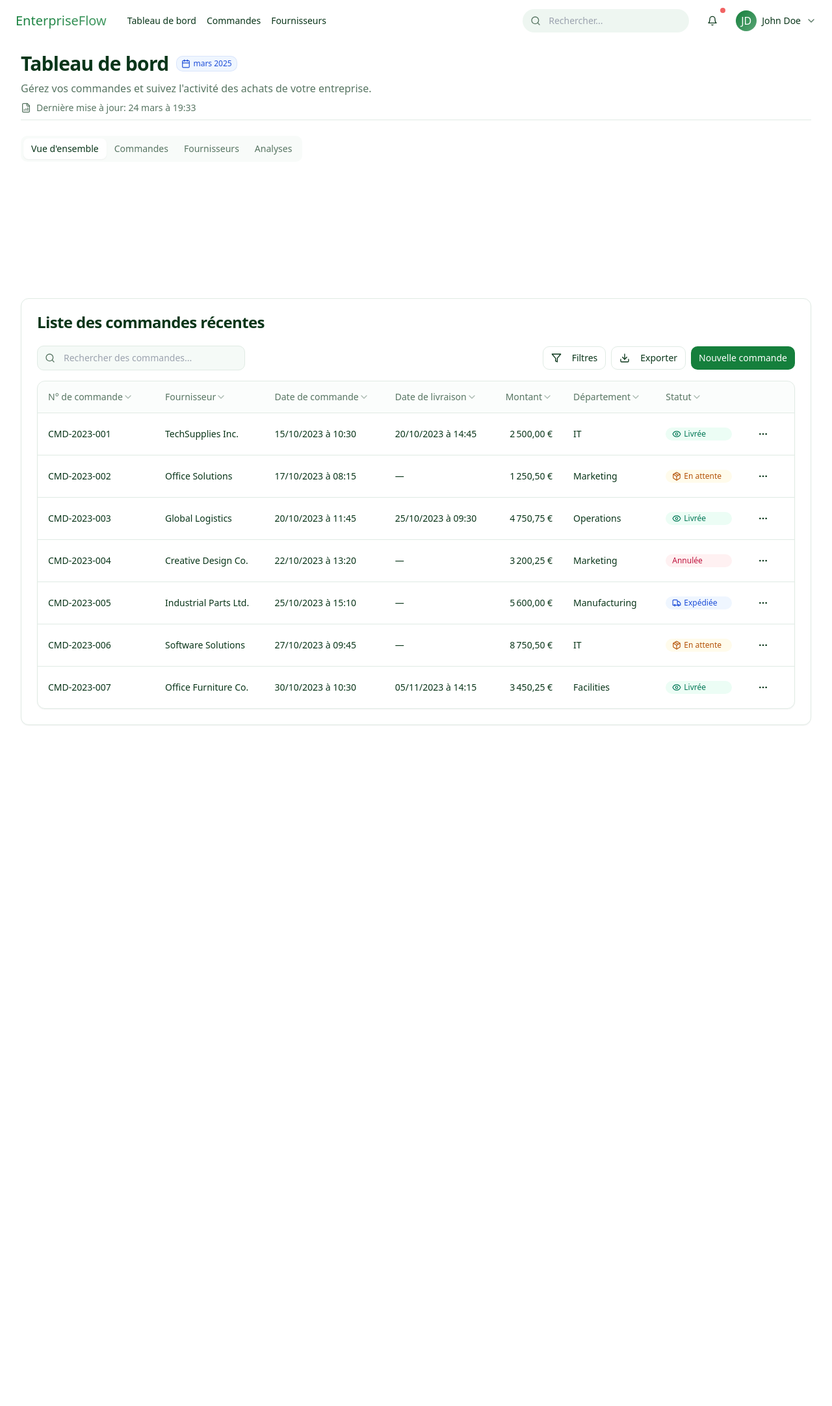
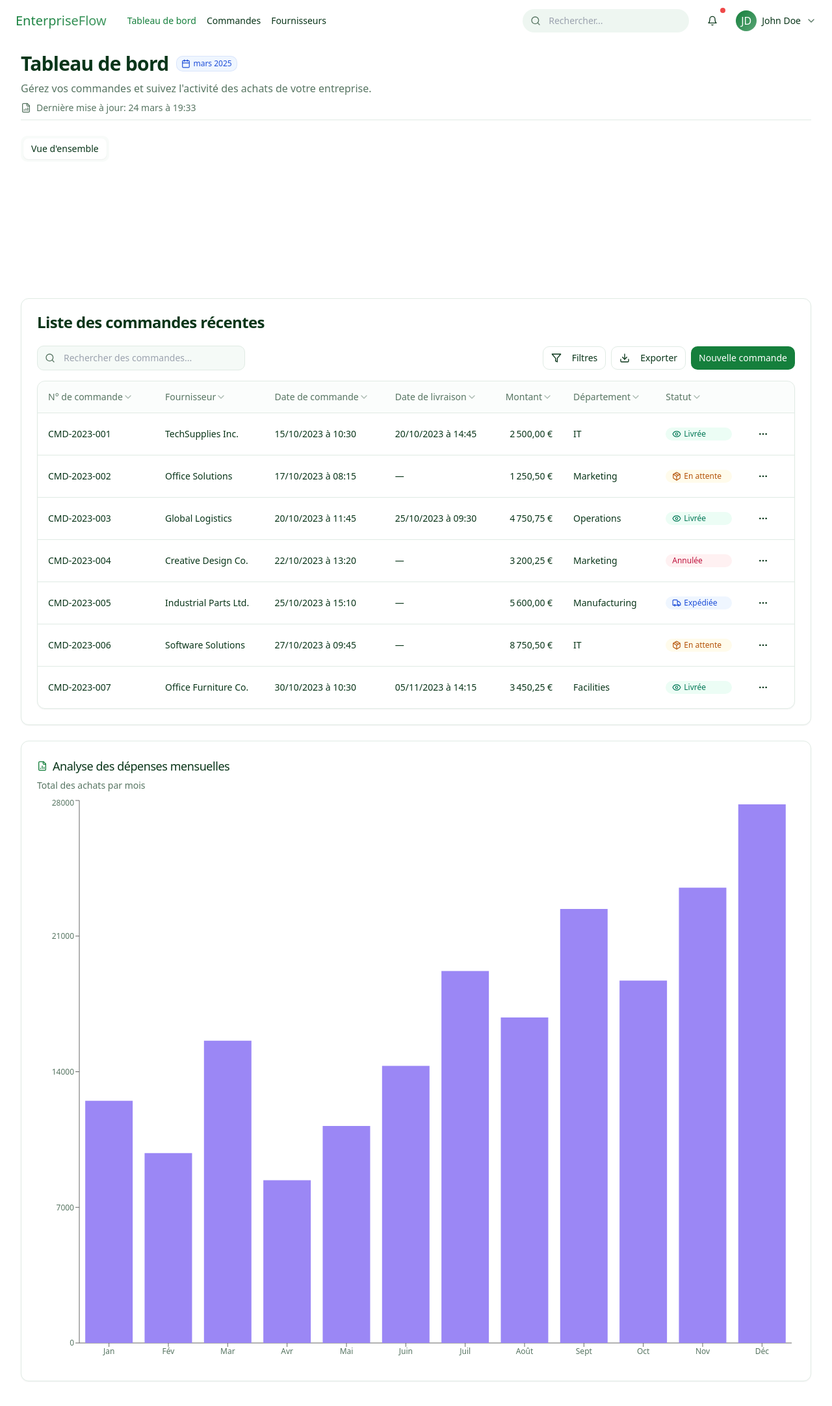
Before and after one commit to HiacyntheAH/buy-brilliance, a React (Vite) app: page /dashboard in a window 1280 px wide. Shown: the top 2164 px of the page at 65% size. Before the commit the page ends 1180 px from the top, so only its background shows below. Built offline with nearby package versions, Linux system fonts and the light colour scheme.

Commit message:
Refactor: Dashboard menu and content
Restructure the dashboard menu and content as per the requirements.

```diff
--- a/src/components/Navbar.tsx
+++ b/src/components/Navbar.tsx
@@ -2,7 +2,7 @@
 import React, { useState, useEffect } from 'react';
 import { Search, Bell, ChevronDown, Menu, Home, Package, ShoppingCart, Users, FileText } from 'lucide-react';
 import { Button } from '@/components/ui/button';
-import { Link } from 'react-router-dom';
+import { Link, useLocation } from 'react-router-dom';
 import {
   DropdownMenu,
   DropdownMenuContent,
@@ -19,6 +19,8 @@ import {
 
 const Navbar: React.FC = () => {
   const [scrolled, setScrolled] = useState(false);
+  const location = useLocation();
+  const isActive = (path: string) => location.pathname === path;
 
   useEffect(() => {
     const handleScroll = () => {
@@ -81,13 +83,22 @@ const Navbar: React.FC = () => {
           </Link>
 
           <div className="hidden lg:flex items-center ml-6 space-x-4">
-            <Link to="/dashboard" className="text-sm font-medium text-foreground hover:text-primary transition-colors">
+            <Link
+              to="/dashboard"
+              className={`text-sm font-medium hover:text-primary transition-colors ${isActive("/dashboard") ? "text-primary" : "text-foreground"}`}
+            >
               Tableau de bord
             </Link>
-            <Link to="/orders" className="text-sm font-medium text-foreground hover:text-primary transition-colors">
+            <Link
+              to="/orders"
+              className={`text-sm font-medium hover:text-primary transition-colors ${isActive("/orders") ? "text-primary" : "text-foreground"}`}
+            >
               Commandes
             </Link>
-            <Link to="/suppliers" className="text-sm font-medium text-foreground hover:text-primary transition-colors">
+            <Link
+              to="/suppliers"
+              className={`text-sm font-medium hover:text-primary transition-colors ${isActive("/suppliers") ? "text-primary" : "text-foreground"}`}
+            >
               Fournisseurs
             </Link>
           </div>
--- a/src/components/dashboard/DashboardOverview.tsx
+++ b/src/components/dashboard/DashboardOverview.tsx
@@ -1,9 +1,27 @@
 
 import React from 'react';
-import { Card, CardHeader, CardContent, CardTitle } from '@/components/ui/card';
-import { CreditCard, ShoppingCart, TrendingUp, Users } from 'lucide-react';
+import { Card, CardHeader, CardContent, CardTitle, CardDescription } from '@/components/ui/card';
+import { CreditCard, ShoppingCart, TrendingUp, Users, FileBarChart2 } from 'lucide-react';
 import PurchaseOrderTable from '@/components/PurchaseOrderTable';
 import StatsCard from './StatsCard';
+import { ChartContainer, ChartTooltipContent } from "@/components/ui/chart";
+import { BarChart, Bar, XAxis, YAxis, Tooltip, ResponsiveContainer } from 'recharts';
+
+// Données pour les charts
+const monthlySpending = [
+  { name: 'Jan', amount: 12500 },
+  { name: 'Fév', amount: 9800 },
+  { name: 'Mar', amount: 15600 },
+  { name: 'Avr', amount: 8400 },
+  { name: 'Mai', amount: 11200 },
+  { name: 'Juin', amount: 14300 },
+  { name: 'Juil', amount: 19200 },
+  { name: 'Août', amount: 16800 },
+  { name: 'Sept', amount: 22400 },
+  { name: 'Oct', amount: 18700 },
+  { name: 'Nov', amount: 23500 },
+  { name: 'Déc', amount: 27800 },
+];
 
 const DashboardOverview: React.FC = () => {
   return (
@@ -47,7 +65,7 @@ const DashboardOverview: React.FC = () => {
         />
       </div>
 
-      <Card className="shadow-sm hover:shadow-md transition-all duration-300">
+      <Card className="shadow-sm hover:shadow-md transition-all duration-300 mb-6">
         <CardHeader>
           <CardTitle>Liste des commandes récentes</CardTitle>
         </CardHeader>
@@ -55,6 +73,38 @@ const DashboardOverview: React.FC = () => {
           <PurchaseOrderTable />
         </CardContent>
       </Card>
+
+      <Card className="shadow-sm hover:shadow-md transition-all duration-300">
+        <CardHeader className="pb-2">
+          <CardTitle className="text-lg font-medium flex items-center">
+            <FileBarChart2 className="h-4 w-4 mr-2 text-primary" />
+            Analyse des dépenses mensuelles
+          </CardTitle>
+          <CardDescription>Total des achats par mois</CardDescription>
+        </CardHeader>
+        <CardContent>
+          <ChartContainer
+            config={{
+              amount: {
+                theme: {
+                  light: "#9b87f5",
+                  dark: "#9b87f5",
+                },
+              },
+            }}
+            className="aspect-[4/3]"
+          >
+            <ResponsiveContainer width="100%" height={300}>
+              <BarChart data={monthlySpending}>
+                <XAxis dataKey="name" />
+                <YAxis />
+                <Tooltip content={<ChartTooltipContent />} />
+                <Bar dataKey="amount" name="Montant (€)" fill="var(--color-amount)" />
+              </BarChart>
+            </ResponsiveContainer>
+          </ChartContainer>
+        </CardContent>
+      </Card>
     </div>
   );
 };
--- a/src/components/dashboard/DashboardTabs.tsx
+++ b/src/components/dashboard/DashboardTabs.tsx
@@ -2,9 +2,6 @@
 import React from 'react';
 import { Tabs, TabsContent, TabsList, TabsTrigger } from "@/components/ui/tabs";
 import DashboardOverview from './DashboardOverview';
-import DashboardOrders from './DashboardOrders';
-import DashboardSuppliers from './DashboardSuppliers';
-import DashboardAnalytics from './DashboardAnalytics';
 
 const DashboardTabs: React.FC = () => {
   return (
@@ -13,31 +10,10 @@ const DashboardTabs: React.FC = () => {
         <TabsTrigger value="overview" className="data-[state=active]:bg-background data-[state=active]:shadow-sm">
           Vue d'ensemble
         </TabsTrigger>
-        <TabsTrigger value="orders" className="data-[state=active]:bg-background data-[state=active]:shadow-sm">
-          Commandes
-        </TabsTrigger>
-        <TabsTrigger value="suppliers" className="data-[state=active]:bg-background data-[state=active]:shadow-sm">
-          Fournisseurs
-        </TabsTrigger>
-        <TabsTrigger value="analytics" className="data-[state=active]:bg-background data-[state=active]:shadow-sm">
-          Analyses
-        </TabsTrigger>
       </TabsList>
 
       <TabsContent value="overview" className="space-y-6">
         <DashboardOverview />
-      </TabsContent>
-
-      <TabsContent value="orders" className="animate-fade-in">
-        <DashboardOrders />
-      </TabsContent>
-
-      <TabsContent value="suppliers" className="animate-fade-in">
-        <DashboardSuppliers />
-      </TabsContent>
-
-      <TabsContent value="analytics" className="animate-fade-in">
-        <DashboardAnalytics />
       </TabsContent>
     </Tabs>
   );
```
